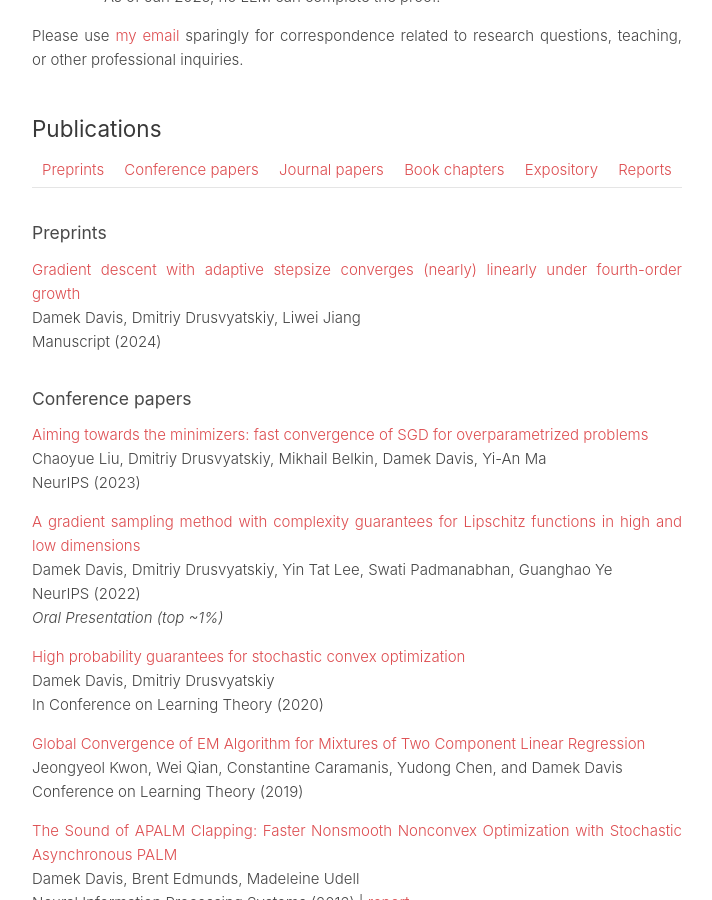
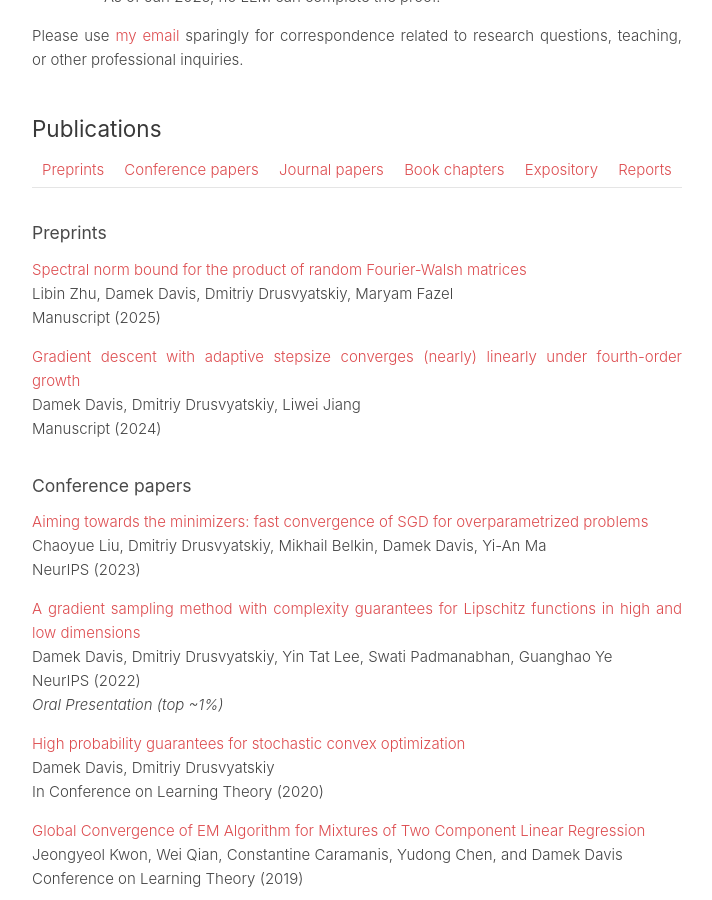
Before and after one commit to damek/damek.github.io, a Jekyll site: the page built from index.md, in a window 1280 px wide and 900 px high, scrolled down 1792 px. Shown: the whole window, without its empty margins (283-995 px from the left). Built offline with Jekyll 4.4.1, drawn with Linux system fonts in a browser that asks for light colours.

Commit message:
Add preprint on spectral norm bound for random Fourier-Walsh matrices

```diff
--- a/index.md
+++ b/index.md
@@ -75,6 +75,9 @@ Please use [my email](mailto:damek@wharton.upenn.edu) sparingly for corresponden
 
 ### Preprints
 
+[Spectral norm bound for the product of random Fourier-Walsh matrices](https://arxiv.org/abs/2504.03148)
+Libin Zhu, Damek Davis, Dmitriy Drusvyatskiy, Maryam Fazel
+Manuscript (2025)
 
 [Gradient descent with adaptive stepsize converges (nearly) linearly under fourth-order growth](https://arxiv.org/abs/2409.19791)
 Damek Davis, Dmitriy Drusvyatskiy, Liwei Jiang
```
